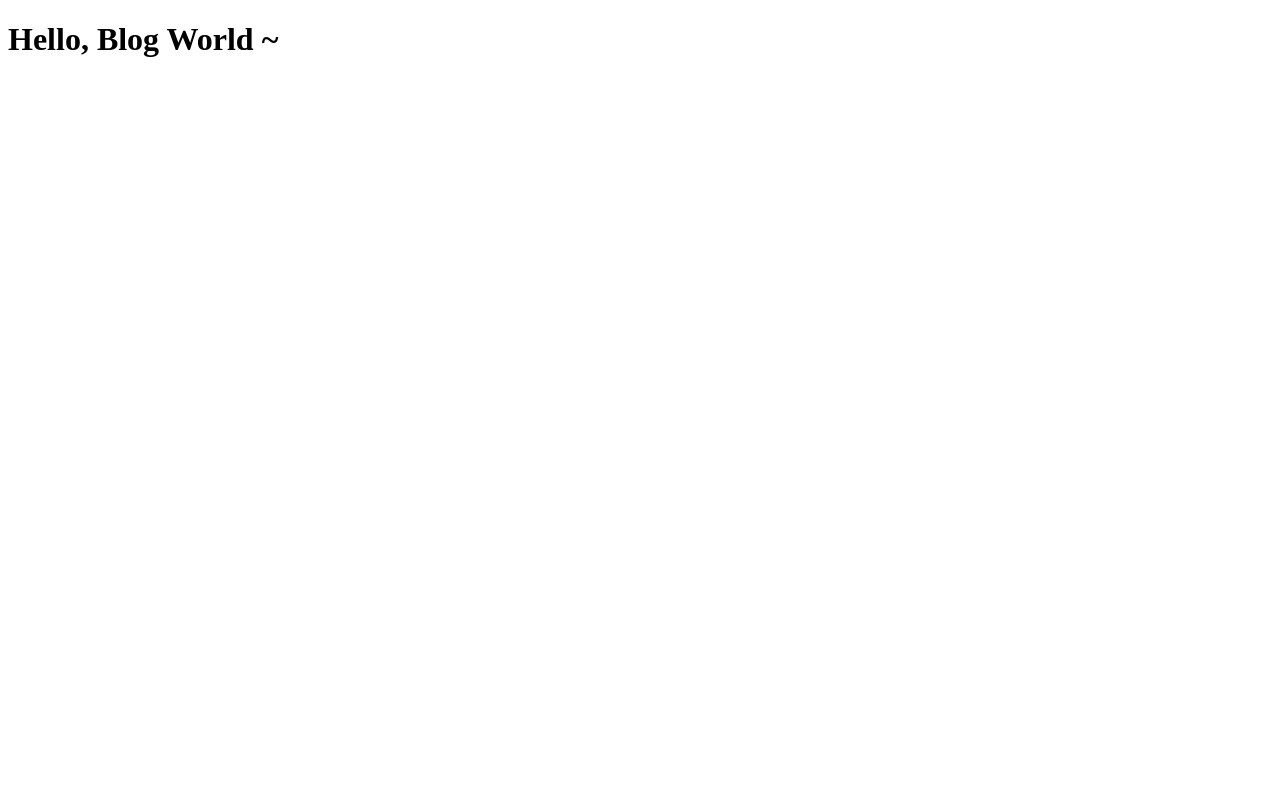
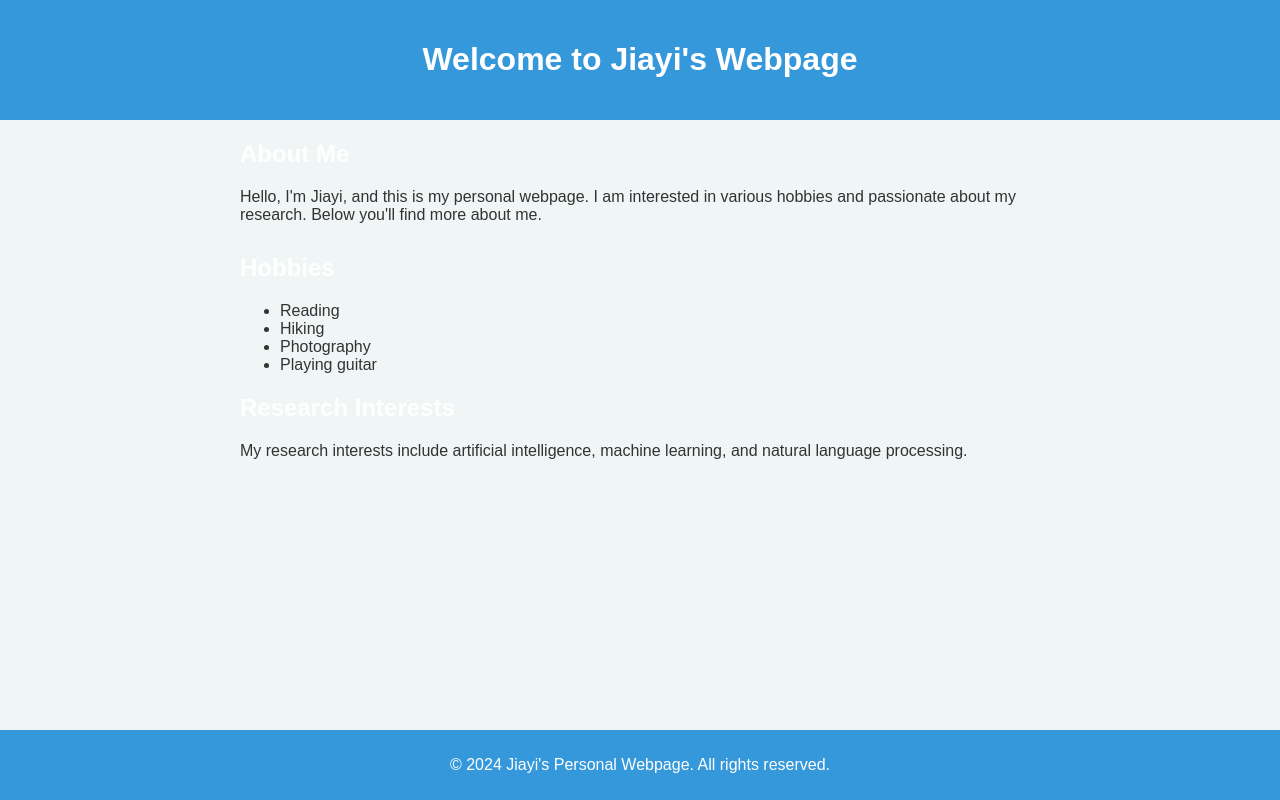
Before and after one commit to jiayi-xdu/jiayi-xdu.github.io, a plain HTML site: page index.html in a window 1280 px wide. Drawn offline with Linux system fonts and the light colour scheme.

Commit message:
Update index.html

```diff
--- a/index.html
+++ b/index.html
@@ -2,9 +2,72 @@
 <html lang="en">
 <head>
     <meta charset="UTF-8">
-    <title>Someone's Blog</title>
+    <meta name="viewport" content="width=device-width, initial-scale=1.0">
+    <title>Jiayi's Personal Webpage</title>
+    <style>
+        body {
+            font-family: Arial, sans-serif;
+            margin: 0;
+            padding: 0;
+            background-color: #f0f5f5; /* Light blue background */
+            color: #333; /* Dark grey text */
+        }
+        header {
+            background-color: #3498db; /* Blue header */
+            padding: 20px;
+            text-align: center;
+        }
+        h1, h2 {
+            color: #fff; /* White headings */
+        }
+        .container {
+            max-width: 800px;
+            margin: 20px auto;
+            padding: 0 20px;
+        }
+        .hobbies {
+            margin-top: 30px;
+        }
+        footer {
+            background-color: #3498db; /* Blue footer */
+            color: #fff; /* White text */
+            text-align: center;
+            padding: 10px 0;
+            position: fixed;
+            width: 100%;
+            bottom: 0;
+        }
+    </style>
 </head>
 <body>
-    <h1>Hello, Blog World ~</h1>
+    <header>
+        <h1>Welcome to Jiayi's Webpage</h1>
+    </header>
+    <div class="container">
+        <section>
+            <h2>About Me</h2>
+            <p>
+                Hello, I'm Jiayi, and this is my personal webpage. I am interested in various hobbies and passionate about my research. Below you'll find more about me.
+            </p>
+        </section>
+        <section class="hobbies">
+            <h2>Hobbies</h2>
+            <ul>
+                <li>Reading</li>
+                <li>Hiking</li>
+                <li>Photography</li>
+                <li>Playing guitar</li>
+            </ul>
+        </section>
+        <section>
+            <h2>Research Interests</h2>
+            <p>
+                My research interests include artificial intelligence, machine learning, and natural language processing.
+            </p>
+        </section>
+    </div>
+    <footer>
+        <p>&copy; 2024 Jiayi's Personal Webpage. All rights reserved.</p>
+    </footer>
 </body>
 </html>
```
